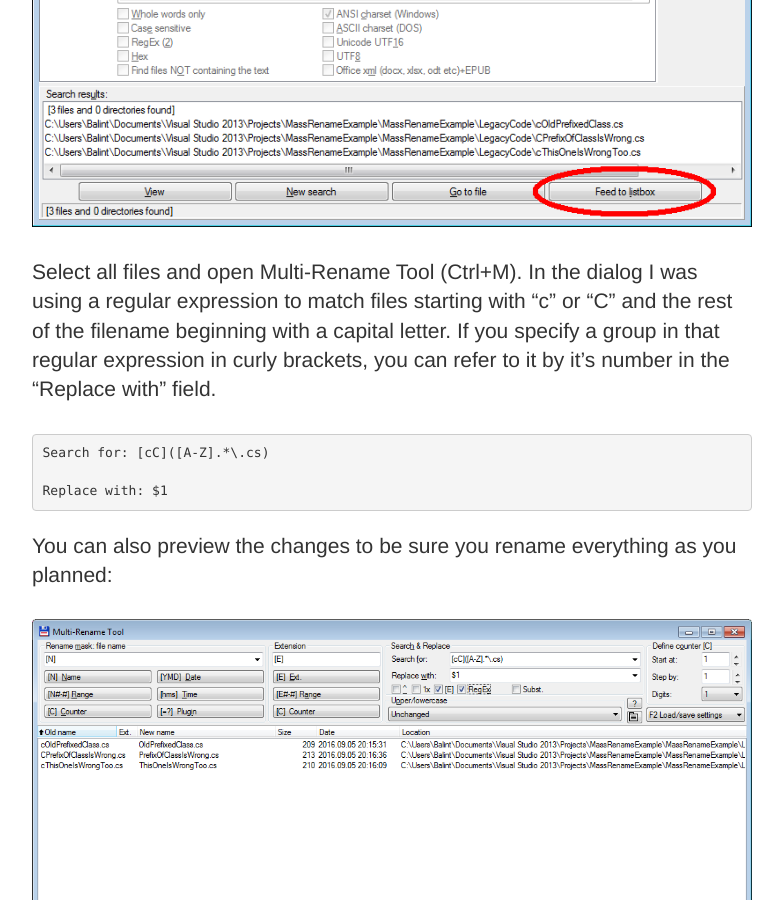
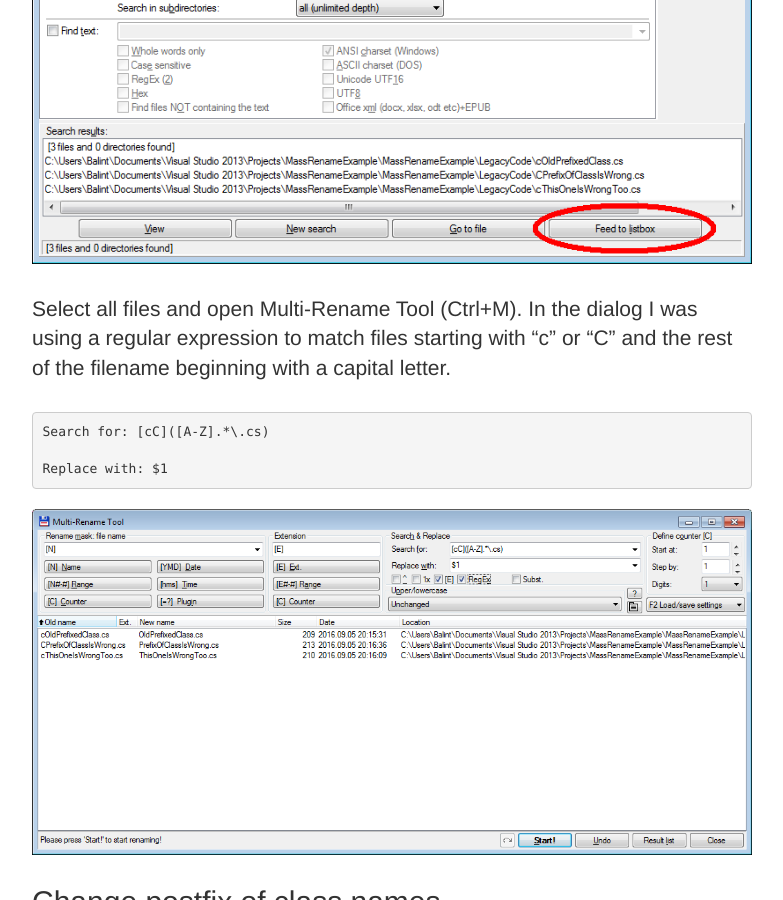
Before and after one commit to BalintPogatsa/BalintPogatsa.github.io, a Jekyll site: the page built from _posts/2016-09-05-mass-rename-classes.md, in a window 1280 px wide and 900 px high, scrolled down 3236 px. Shown: the whole window, without its empty margins (248-1031 px from the left). Built offline with Jekyll 4.4.1, drawn with Linux system fonts in a browser that asks for light colours; comment, search, counter and statistics services are not loaded; some of the changed text lies outside the part shown.

Commit message:
no message

```diff
--- a/_posts/2016-09-05-mass-rename-classes.md
+++ b/_posts/2016-09-05-mass-rename-classes.md
@@ -56,13 +56,10 @@ If you first click "Find All", you can review what changes you will make.
 
 Select all files and open Multi-Rename Tool (Ctrl+M).
 In the dialog I was using a regular expression to match files starting with "c" or "C" and the rest of the filename beginning with a capital letter.
-If you specify a group in that regular expression in curly brackets, you can refer to it by it's number in the "Replace with" field.
 
     Search for: [cC]([A-Z].*\.cs)
 
     Replace with: $1
-
-You can also preview the changes to be sure you rename everything as you planned:
 
 ![alt text](https://github.com/BalintPogatsa/BalintPogatsa.github.io/raw/master/img/step3_mass_rename_prefixed_class.png "Rename files")
 
```
Also changed, not shown: other parts of _posts/2016-09-05-mass-rename-classes.md (+1 -1 lines).
